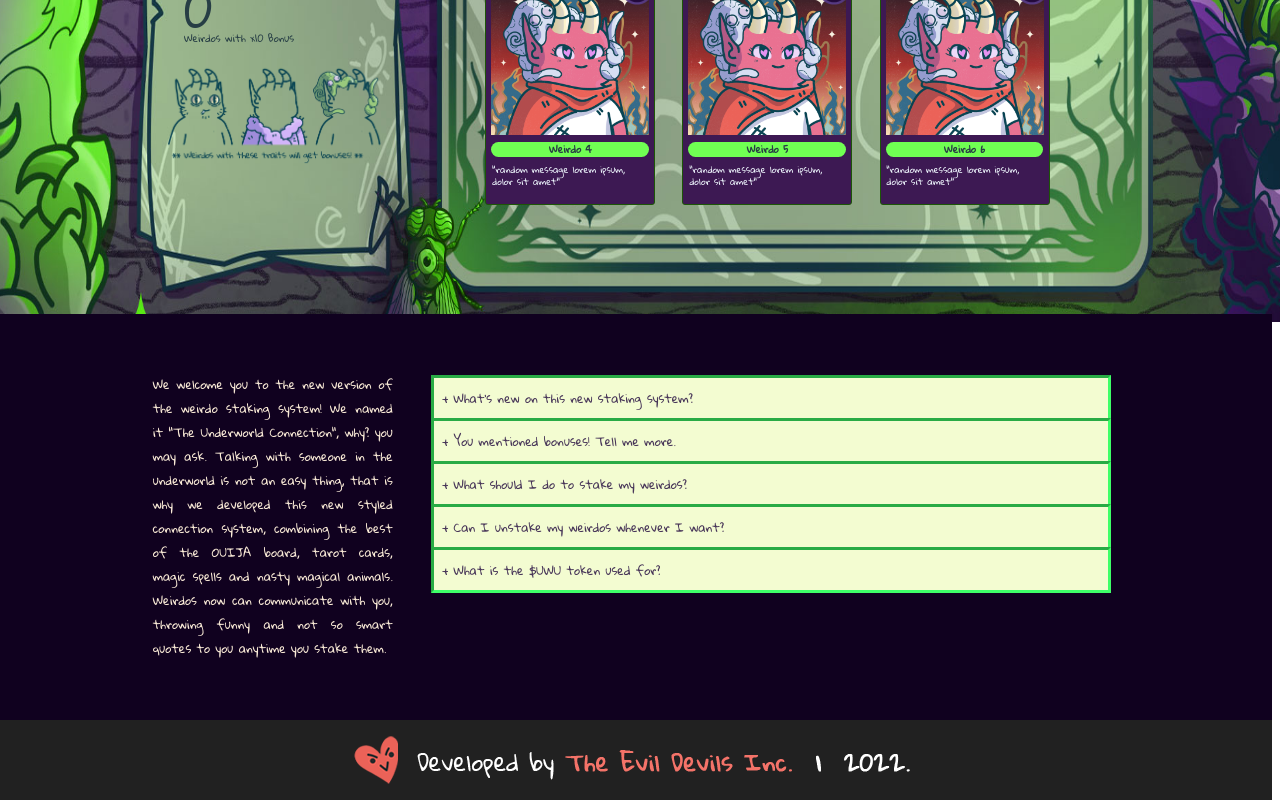
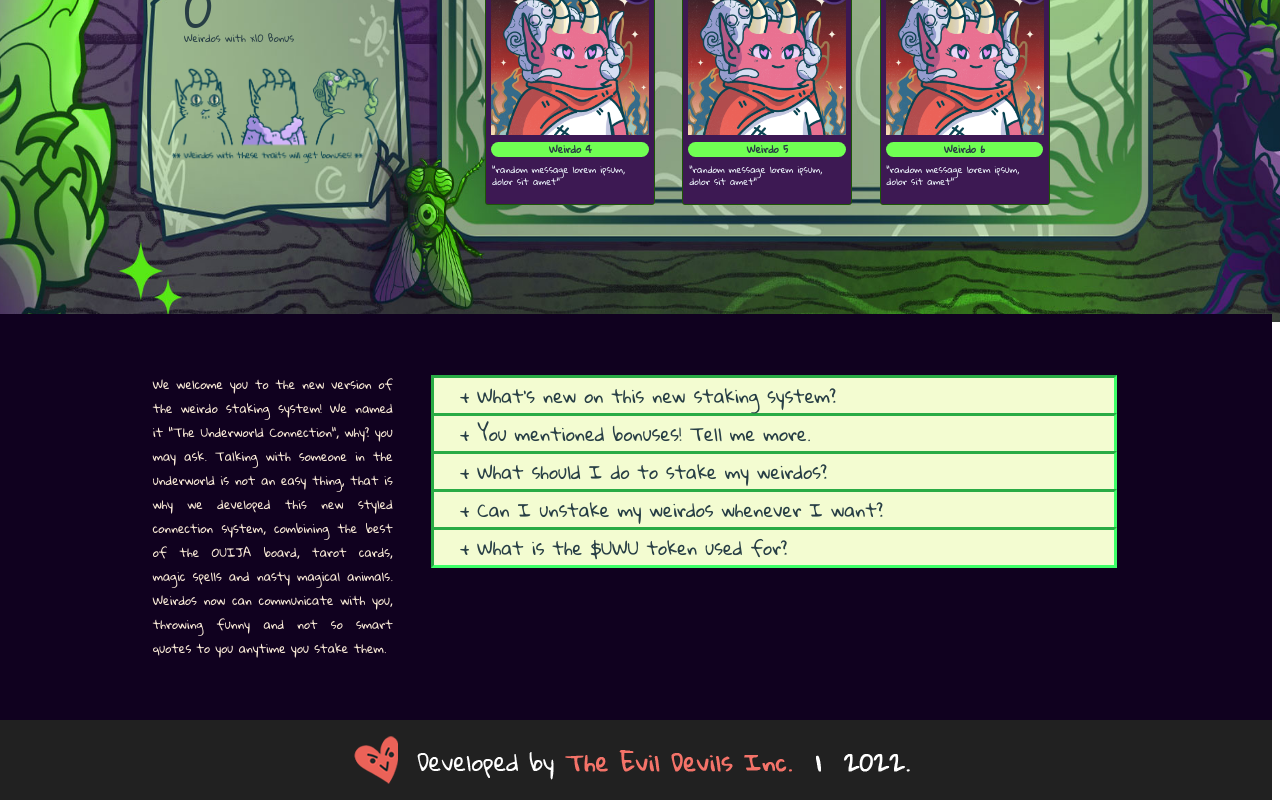
Before and after one commit to Cjescalona1/refactor-weirdo, a React (Create React App) app in the folder weirdo-conn/: page / in a window 1280 px wide. Shown: the part 682-1482 px from the top of the page. Built offline with nearby package versions, Linux system fonts and the light colour scheme.

Commit message:
collapsible box

```diff
--- a/weirdo-conn/src/App.css
+++ b/weirdo-conn/src/App.css
@@ -477,13 +477,25 @@ body{
 
   }
 
+  .Collapsible__trigger{
+    border: red 1px;
+  width: 800px;
+  background-color: transparent;
+  padding: 8px;
+  margin-top: 0;
+  }
   /* Style the collapsible content. Note: hidden by default */
   .contentCollapse {
-  padding: 0px;
-  display: none;
-  overflow: hidden;
-  font-weight: lighter;
-  width: 99.2% !important;
+    overflow: auto;
+    font-weight: lighter;
+    width: 95.5% !important;
+    border-top: solid limegreen 2px;
+    padding: 0 2em 0 1em;
+
+  }
+  .trigger{
+    font-size: 1.5em;
+    margin-left: 1em;
   }
   .collapseButt{
   width: 100%;
@@ -700,7 +712,7 @@ background-color:#EEEEEE;
     max-width: 100vw;
     min-height: 100%;
     text-align: center;
-    background-size: 1920px 1080px;
+    background-size: 1920px 950px;
     width: auto;
     height: 900px;
     background-position: center !important;
--- a/weirdo-conn/src/components/footer.js
+++ b/weirdo-conn/src/components/footer.js
@@ -1,7 +1,7 @@
-// import Collapsible from 'react-collapsible';
+import Collapsible from 'react-collapsible';
+export function Footer(){
+    var list =[true,true,false,false,false];
 
-export function Footer(){
-    var list =[false,false,false,false,false];
     function openCollapse(element){
         console.log(element)
         list[element]=!list[element]
@@ -11,16 +11,13 @@ export function Footer(){
     <>
     <div className="foot" id="foot">
 
-
         <div className="foot2">
             <div className="whitespace  hideMob">
                 <p className="paragraph">We welcome you to the new version of the weirdo staking system! We named it "The Underworld Connection", why? you may ask. Talking with someone in the underworld is not an easy thing, that is why we developed this new styled connection system, combining the best of the OUIJA board, tarot cards, magic spells and nasty magical animals. Weirdos now can communicate with you, throwing funny and not so smart quotes to you anytime you stake them.</p>
             </div>
             <div className="colla">
-                <button type="button" className="collapsible collapseButt active" onClick={()=>{openCollapse(0)}}>
-                    + What's new on this new staking system?
-                </button>
-                <div className={`contentCollapse`}>
+                <Collapsible triggerOpenedClassName='trigger' triggerClassName='trigger' trigger={"+ What's new on this new staking system?"}  >
+                <div className='contentCollapse ' >
                 <p>We added 3 major updates to this new version of the staking that will benefit all the weirdos that are part of our community:<br/>
                 <br/>
                 <b className="i-33">◉ Staked Token:</b>
@@ -30,16 +27,19 @@ export function Footer(){
                 <b className="i-33">◉ Trait Bonuses:</b>
                 The best improvement on our staking. Each week we will pick 3 random traits from our collection (clothing, head accessories or face), and any staked weirdos with these traits will have additional rewards.</p>
                 </div>
-                <button type="button" className="collapsible collapseButt" onClick={()=>{openCollapse(1)}}>+ You mentioned bonuses! Tell me more.</button>
-                <div className={`contentCollapse`}>
+                </Collapsible>
+
+                <Collapsible triggerOpenedClassName='trigger' triggerClassName='trigger' trigger={"+ You mentioned bonuses! Tell me more."}>
+                <div className={'contentCollapse'} >
                 <p>The base daily reward of a weirdo is 1 $UWU (it will change for special occasions). As we mentioned, 3 traits will be picked each week, weirdos that have one or more of these traits, will generate more rewards:<br/>
                     <br/>
                     -Having one (1) of the traits will grant this weirdo x1.5 times more rewards<br/>
                     -Having two (2) of the traits will grant this weirdo x3 times more rewards<br/>
                     -Having three (3) of the traits will grant this weirdo x10 times more rewards</p>
                 </div>
+                </Collapsible>
 
-                <button type="button" className="collapsible collapseButt" onClick={()=>{openCollapse(2)}}>+ What should I do to stake my weirdos?</button>
+                <Collapsible triggerOpenedClassName='trigger' triggerClassName='trigger' trigger={"+ What should I do to stake my weirdos?"}>
                 <div className={`contentCollapse`}>
                 <p>It's pretty easy, first of all you need some weirdos that you can mint or buy at Opensea, if you already got some, click the connect button on the top menu (you will know you are connected cuz the button will change to 'Claim Rewards' <i className="i-33">~we recommend you to refresh the site after this.</i><br/>
                     <br/>
@@ -51,16 +51,22 @@ export function Footer(){
                     <br/>
                     ~You can see how many weirdos you have staked on the ouija board, bellow your wallet address.</p>
                 </div>
+                </Collapsible>
 
-                <button type="button" className="collapsible collapseButt "onClick={()=>{openCollapse(3)}}>+ Can I unstake my weirdos whenever I want?</button>
+                <Collapsible triggerOpenedClassName='trigger' triggerClassName='trigger' trigger={"+ Can I unstake my weirdos whenever I want?"}>
                 <div className={`contentCollapse`}>
                 <p>Yes, you can withdraw the weirdos from the stake whenever you want, but by doing so you will stop receiving rewards.</p>
                 </div>
+                </Collapsible>
 
-                <button type="button" className="collapsible collapseButt " onClick={()=>{openCollapse(4)}}>+ What is the $UWU token used for?</button>
+                <Collapsible triggerOpenedClassName='trigger' triggerClassName='trigger' trigger={"+ What is the $UWU token used for?"}>
                 <div className={`contentCollapse`}>
                 <p>With it you can buy a new NFT, acquire loot boxes with prizes (MATIC, ETH, NFT's from many collections and more) or you can sell it on Quickswap.</p>
                 </div>
+                </Collapsible>
+
+
+
 
             </div>
 
```
Also changed, not shown: 53 other files (tests, documents, lock files or other folders).
